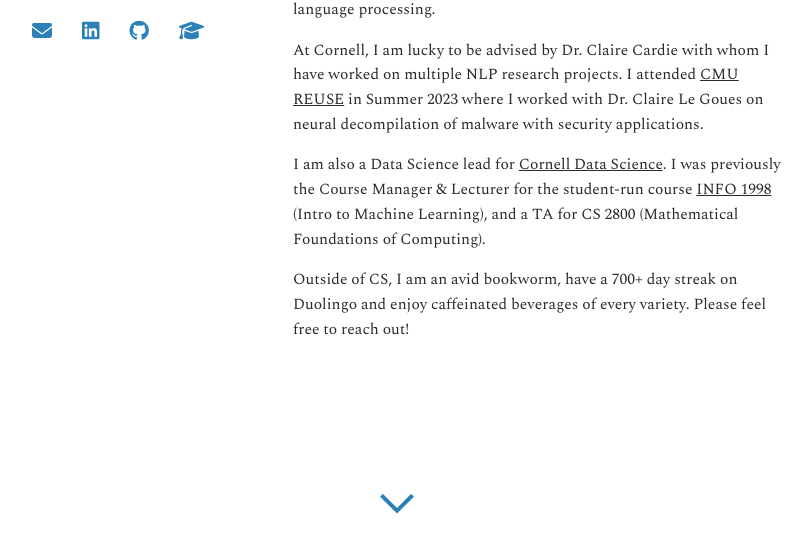
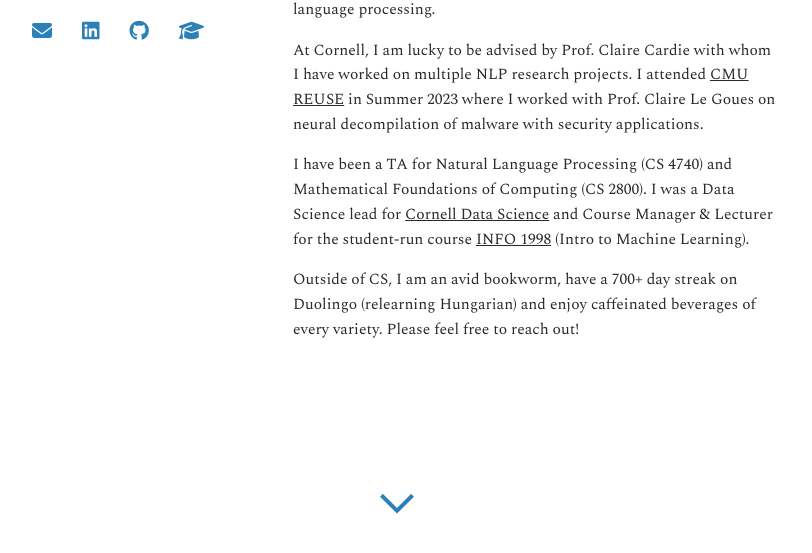
Before and after one commit to denizbt/denizbt.github.io, a Jekyll site: the page built from index.html, in a window 1280 px wide and 900 px high, cut to the strip 334-887 px from the top of the window. Shown: the whole strip, without its empty margins (243-1055 px from the left). Built offline with Jekyll 4.4.1, drawn with Linux system fonts in a browser that asks for light colours; some of the changed text lies outside the part shown.

Commit message:
Edit gallery wall, resume

```diff
--- a/_layouts/default.html
+++ b/_layouts/default.html
@@ -33,9 +33,6 @@
 <body>
   <div class="page-wrapper">
     <nav class="navbar">
-      <div class="logo">
-        <a href="/">denizbt</a>
-      </div>
       <div class="nav-links">
         <a href="/#about" class="nav-button">About</a>
         <a href="/#research" class="nav-button">Research</a>
--- a/assets/css/style.css
+++ b/assets/css/style.css
@@ -62,18 +62,6 @@
   justify-content: center;
   align-items: center;
   padding: 15px 40px;
-}
-
-.logo {
-  font-weight: bold;
-  font-size: 22px;
-  color: var(--main-blue);
-  margin-right: 50px;
-}
-
-.logo a {
-  text-decoration: none;
-  color: var(--main-blue);
 }
 
 .nav-links {
@@ -469,8 +457,8 @@
   color: white;
   text-align: center;
   font-size: calc(var(--body-text) - 2px);
-  margin-top: 1.5rem;
-  padding: 1px;
+  /* margin-top: 1rem; */
+  /* padding: 0.5px; */
   box-sizing: border-box;
 }
 
--- a/index.html
+++ b/index.html
@@ -36,21 +36,23 @@
         science PhD programs (start Fall 2026), with an interest in machine learning
         and natural language processing.</p>
 
-      <p class="bio">At Cornell, I am lucky to be advised by Dr. Claire Cardie with whom I have worked on multiple NLP
+      <p class="bio">At Cornell, I am lucky to be advised by Prof. Claire Cardie with whom I have worked on multiple NLP
         research projects. I attended <a href="https://www.cmu.edu/scs/s3d/reuse/" class="link link--external">CMU
           REUSE</a>
-        in Summer 2023 where I worked with Dr. Claire Le Goues on neural decompilation of malware with security
+        in Summer 2023 where I worked with Prof. Claire Le Goues on neural decompilation of malware with security
         applications.</p>
 
-      <p class="bio">I am also a Data Science lead for <a href="https://cornelldata.science/"
-          class="link link--external">Cornell Data Science</a>. I was previously the Course Manager & Lecturer for the
+      <p class="bio">I have been a TA for Natural Language Processing (CS 4740) and
+        Mathematical Foundations of Computing (CS 2800). I was a Data Science lead for <a
+          href="https://cornelldata.science/" class="link link--external">Cornell Data Science</a> and Course Manager &
+        Lecturer for the
         student-run
         course <a href="https://cornelldatascience.github.io/info1998/" class="link link--external">INFO 1998</a> (Intro
         to
-        Machine Learning), and a TA for CS 2800
-        (Mathematical Foundations of Computing).</p>
+        Machine Learning). </p>
 
-      <p class="bio">Outside of CS, I am an avid bookworm, have a 700+ day streak on Duolingo and enjoy caffeinated
+      <p class="bio">Outside of CS, I am an avid bookworm, have a 700+ day streak on Duolingo (relearning Hungarian) and
+        enjoy caffeinated
         beverages of every variety. Please feel free to reach out!</p>
     </div>
     <div class="arrow-container">
@@ -455,7 +457,7 @@
 
 <!-- Gallery Section -->
 <section class="gallery-section">
-  <h2 class="section-header">just for fun!</h2>
+  <h2 class="section-header">Gallery</h2>
   <div class="items-container">
     <div class="items-grid items-grid">
       <!-- picture of me! -->
@@ -465,30 +467,6 @@
           <div class="image-overlay">
             <!-- <h3 class="overlay-title"></h3> -->
             <p class="overlay-subtitle">Matcha with friends!</p>
-          </div>
-        </div>
-      </div>
-
-      <!-- Mistborn! -->
-      <div class="gallery-item gallery-item--book">
-        <div class="gallery-image-container">
-          <img src="https://images.unsplash.com/photo-1589829085413-56de8ae18c73?w=400&h=300&fit=crop" alt="Book Cover"
-            class="gallery-image">
-        </div>
-        <div class="gallery-content">
-          <h3 class="gallery-title">Mistborn</h3>
-          <p class="gallery-author">Brandon Sanderson</p>
-          <p class="gallery-description">Popular fantasy, with twists I did not expect and a main character I loved.
-            Published in 2006, but still reads like a breath of fresh air.</p>
-          <div class="gallery-meta">
-            <span class="reading-status status-completed">Read</span>
-            <div class="gallery-rating">
-              <span class="star">★</span>
-              <span class="star">★</span>
-              <span class="star">★</span>
-              <span class="star">★</span>
-              <span class="star empty">★</span>
-            </div>
           </div>
         </div>
       </div>
@@ -512,20 +490,6 @@
         </div>
       </div>
 
-      <!-- Emma -->
-      <div class="gallery-item gallery-item--book">
-        <div class="gallery-image-container">
-        </div>
-        <div class="gallery-content">
-          <h3 class="gallery-title">Emma</h3>
-          <p class="gallery-author">Jane Austen</p>
-          <p class="gallery-description">"You must be the best judge of your own happiness."</p>
-          <div class="gallery-meta">
-            <span class="reading-status status-reading">Currently Reading</span>
-          </div>
-        </div>
-      </div>
-
       <div class="gallery-item gallery-item--image gallery-item--medium">
         <div class="gallery-image-container">
           <img src="assets/gallery/cornell-blossom.jpeg" alt="Cherry Blossoms" class="gallery-image">
@@ -535,27 +499,21 @@
         </div>
       </div>
 
-      <!-- Time Management for Mortals -->
-      <div class="gallery-item gallery-item--book">
+      <div class="gallery-item gallery-item--image gallery-item--small">
         <div class="gallery-image-container">
-          <img src="https://images.unsplash.com/photo-1589829085413-56de8ae18c73?w=400&h=300&fit=crop" alt="Book Cover"
-            class="gallery-image">
-        </div>
-        <div class="gallery-content">
-          <h3 class="gallery-title">Four Thousand Weeks: Time Management for Mortals</h3>
-          <p class="gallery-author">Oliver Burkeman</p>
-          <p class="gallery-description">A reality check for overachievers. Insightful, but it didn't change my life.
-            Maybe it'll change yours?</p>
-          <div class="gallery-meta">
-            <span class="reading-status status-completed">Read</span>
-            <div class="gallery-rating">
-              <span class="star">★</span>
-              <span class="star">★</span>
-              <span class="star">★</span>
-              <span class="star">★</span>
-              <span class="star empty">★</span>
-            </div>
+          <img src="assets/gallery/vangogh_moma.jpeg" alt="Van Gogh painting" class="gallery-image">
+          <div class="image-overlay">
+            <p class="overlay-subtitle">Olive Trees, Vincent Van Gogh @ MOMA.</p>
           </div>
         </div>
       </div>
-    </div>
+
+      <div class="gallery-item gallery-item--image gallery-item--large">
+        <div class="gallery-image-container">
+          <img src="assets/gallery/cornell_winter.jpeg" alt="Cornell in Winter" class="gallery-image">
+          <div class="image-overlay">
+            <p class="overlay-subtitle">The clock tower in winter, Cornell University.</p>
+          </div>
+        </div>
+      </div>
+</section>
```
Also changed, not shown: assets/gallery/cornell_winter.jpeg (added), assets/gallery/vangogh_moma.jpeg (added), 1 other file.
